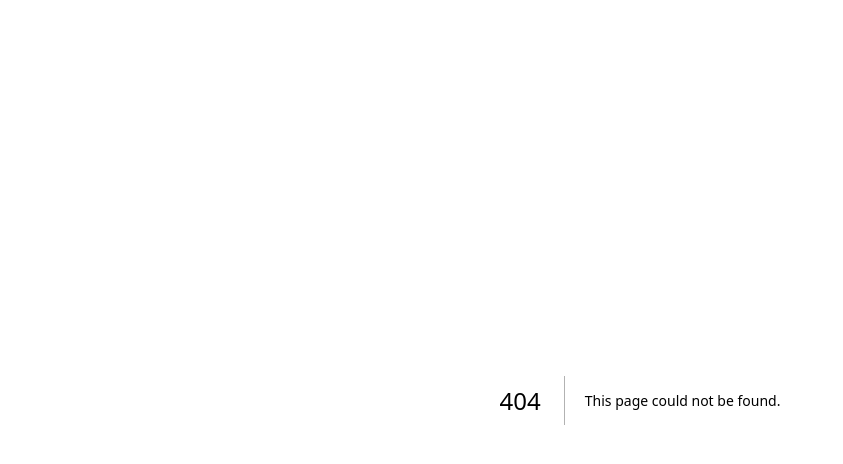
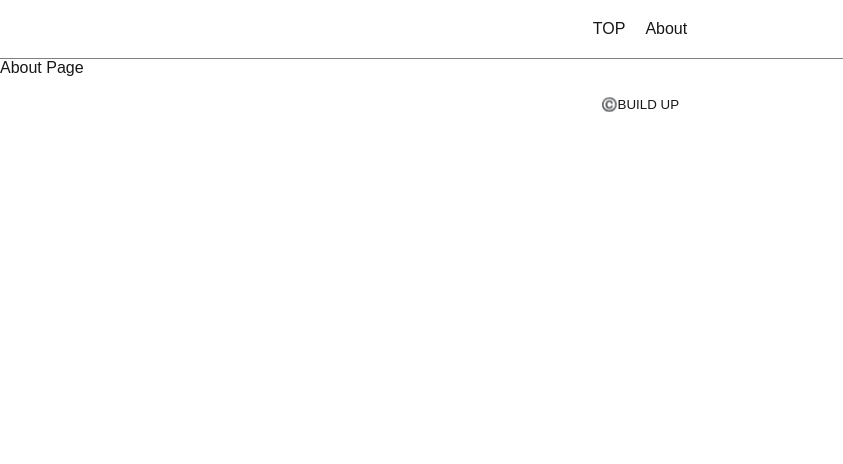
Before and after one commit to hiroshi117/react-youtube, a Next.js app: page /about in a window 1280 px wide. Before the commit this address had no page. Shown: the top 464 px of the page, without its empty margins (0-843 px from the left). Built offline with nearby package versions, Linux system fonts and the light colour scheme.

Commit message:
react-youtube

```diff
--- /dev/null
+++ b/components/Footer.module.css
@@ -0,0 +1,7 @@
+.footer {
+  padding: 20px;
+}
+.small {
+  display: block;
+  text-align: center;
+}
--- /dev/null
+++ b/components/Footer.tsx
@@ -0,0 +1,9 @@
+import styles from "../components/Footer.module.css";
+
+export default function Footer() {
+  return (
+    <footer className={styles.footer}>
+      <small className={styles.small}>©️BUILD UP</small>
+    </footer>
+  );
+}
--- /dev/null
+++ b/components/Header.module.css
@@ -0,0 +1,9 @@
+.header {
+  display: flex;
+  align-items: center;
+  justify-content: center;
+  gap: 20px;
+  font-size: 16px;
+  padding: 20px;
+  border-bottom: 1px solid grey;
+}
--- /dev/null
+++ b/components/Header.tsx
@@ -0,0 +1,11 @@
+import styles from "../components/Header.module.css";
+import Link from "next/link";
+
+export default function Header() {
+  return (
+    <header className={styles.header}>
+      <Link href="/">TOP</Link>
+      <Link href="/about">About</Link>
+    </header>
+  );
+}
--- /dev/null
+++ b/src/app/about/page.tsx
@@ -0,0 +1,3 @@
+export default function AboutPage() {
+  return <div>About Page</div>;
+}
--- a/src/app/layout.tsx
+++ b/src/app/layout.tsx
@@ -1,20 +1,11 @@
 import type { Metadata } from "next";
-import { Geist, Geist_Mono } from "next/font/google";
 import "./globals.css";
-
-const geistSans = Geist({
-  variable: "--font-geist-sans",
-  subsets: ["latin"],
-});
-
-const geistMono = Geist_Mono({
-  variable: "--font-geist-mono",
-  subsets: ["latin"],
-});
+import Header from "../../components/Header";
+import Footer from "../../components/Footer";
 
 export const metadata: Metadata = {
-  title: "Create Next App",
-  description: "Generated by create next app",
+  title: "React練習",
+  description: "React練習しています。",
 };
 
 export default function RootLayout({
@@ -24,8 +15,10 @@ export default function RootLayout({
 }>) {
   return (
     <html lang="en">
-      <body className={`${geistSans.variable} ${geistMono.variable}`}>
+      <body>
+        <Header />
         {children}
+        <Footer />
       </body>
     </html>
   );
```
Also changed, not shown: src/app/page.tsx (+0 -76 lines).
